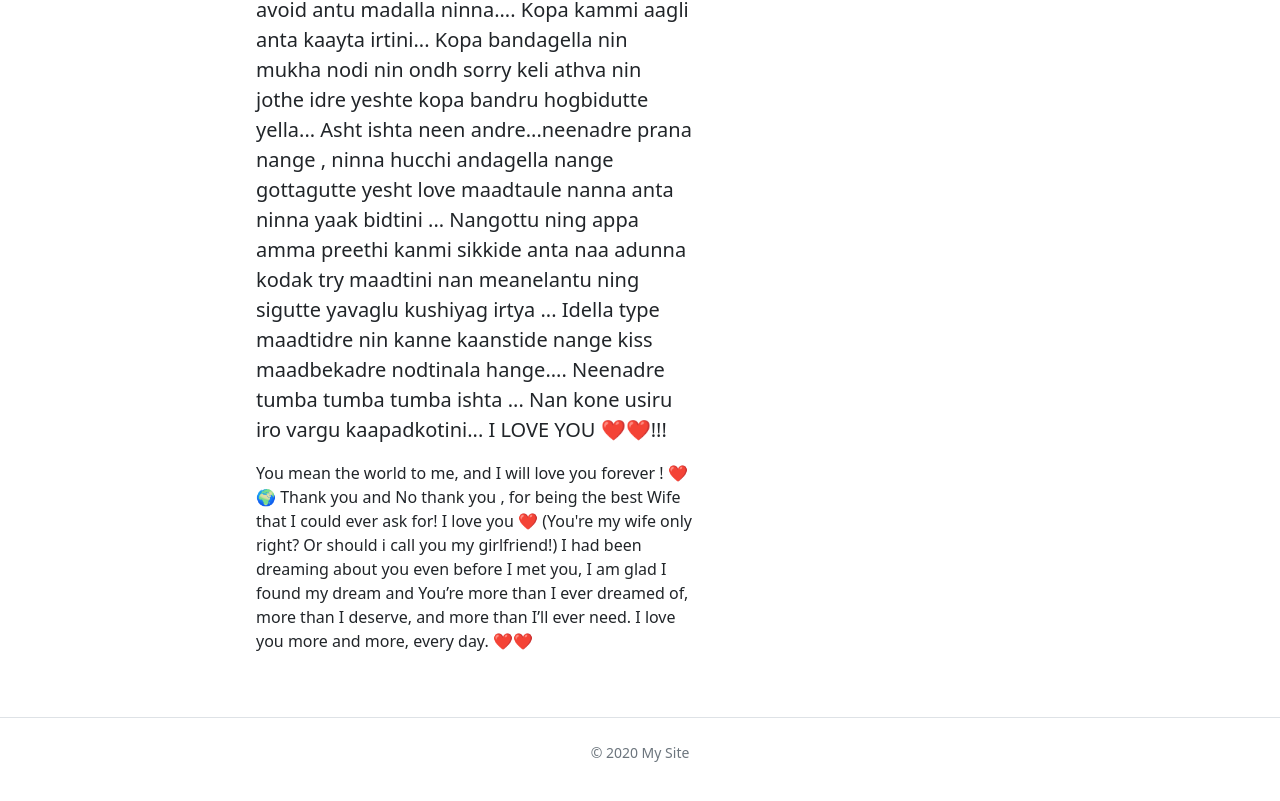
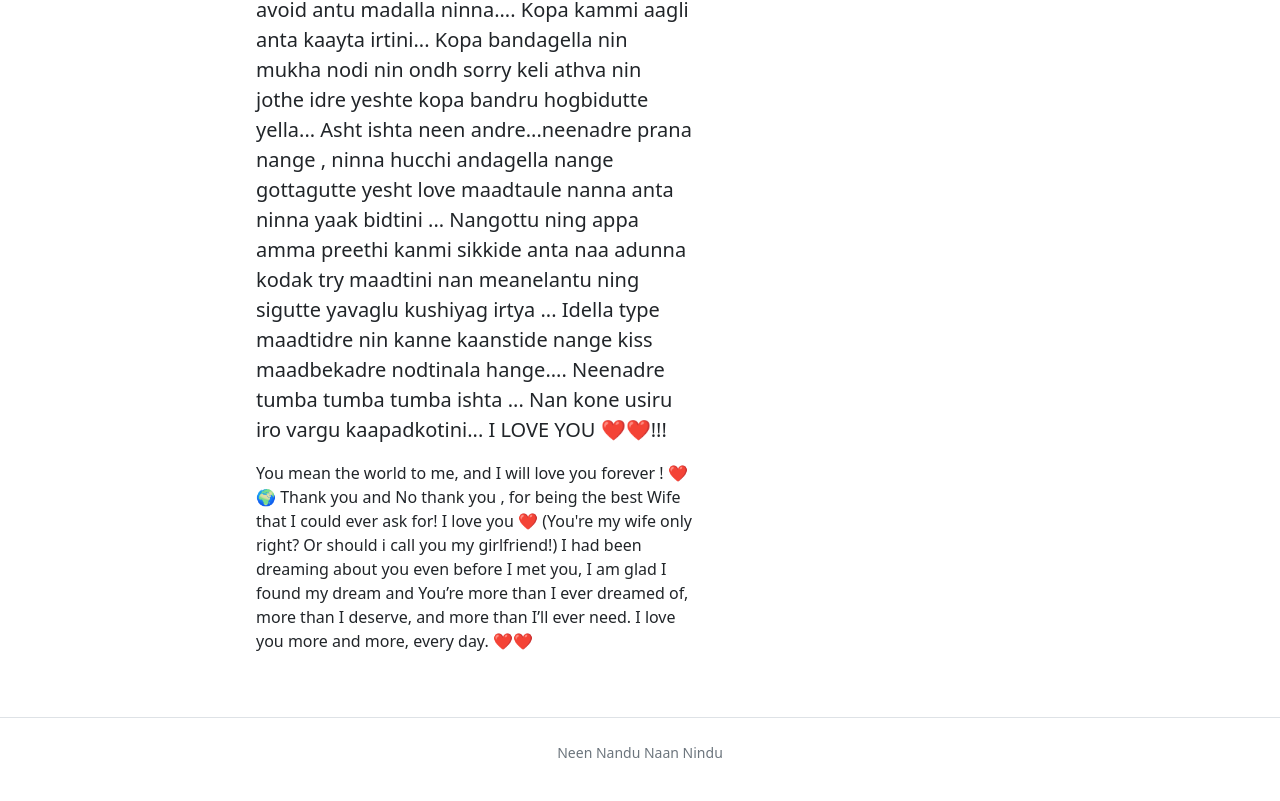
Before and after one commit to nageshtero/dummy_website, a plain HTML site: page index.html in a window 1280 px wide. Shown: the part 1926-2727 px from the top of the page. Drawn offline with nearby package versions, Linux system fonts and the light colour scheme.

Commit message:
Update index.html

```diff
--- a/index.html
+++ b/index.html
@@ -47,7 +47,7 @@ I had been dreaming about you even before I met you, I am glad I found my dream
     </div>
 
     <footer class="border-top mt-5 py-4 text-center text-muted small">
-      <p>&copy; 2020 My Site</p>
+      <p> Neen Nandu Naan Nindu</p>
     </footer>
 
     <!-- JavaScript and dependencies -->
```
